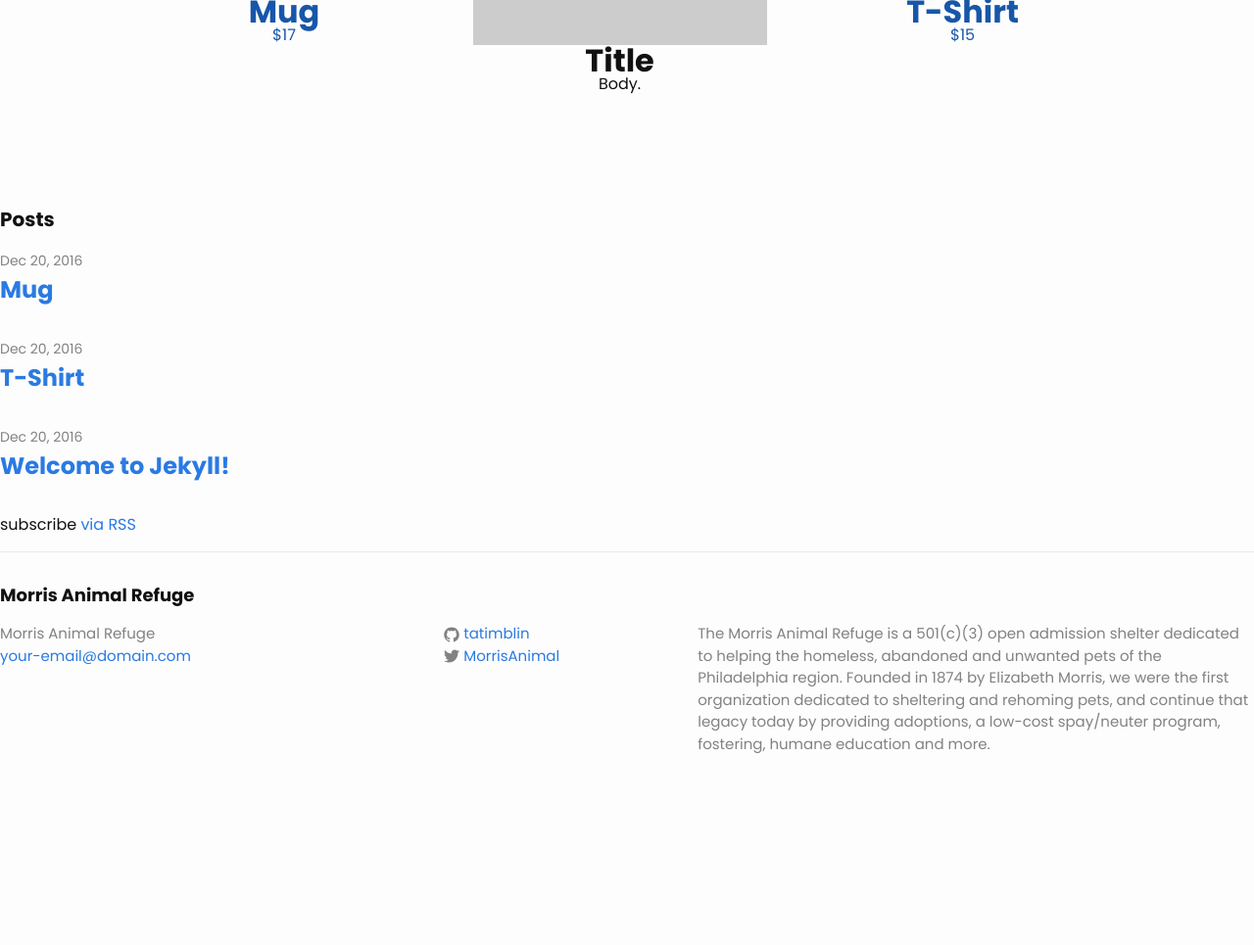
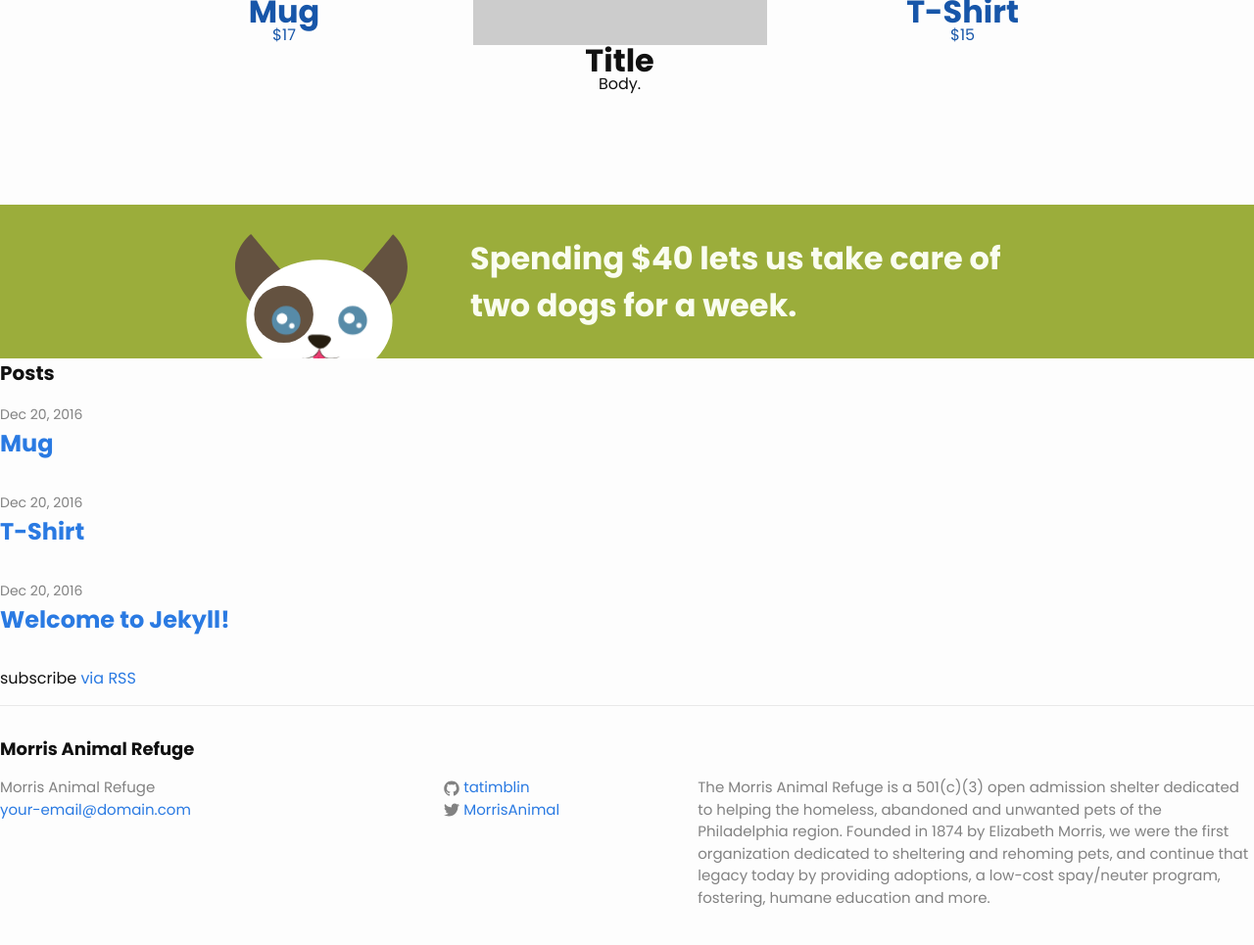
Before and after one commit to tatimblin/morris-jekyll, a Jekyll site: the page built from index.html, in a window 1280 px wide, cut to the strip 619-1607 px from the top of the page. Shown: the top 965 px of the strip at 98% size. Built offline with Jekyll 4.4.1, drawn with Linux system fonts in a browser that asks for light colours; before the commit the page ends 1450 px from its top, so only the background shows below that.

Commit message:
Guilt Banner

```diff
--- /dev/null
+++ b/_includes/banner/guilt.html
@@ -0,0 +1,37 @@
+<div class="banner">
+
+	<div class="banner-content">
+		<div class="banner-content-icon">
+
+<svg id="Layer_1" class="banner-dog" data-name="Layer 1" xmlns="http://www.w3.org/2000/svg" viewBox="0 0 276.27 235.5">
+	<defs>
+		<style>
+			.cls-1{fill:#645240;}.cls-2{fill:#fff;}.cls-3{fill:#578ba8;}.cls-4{fill:#251d10;}.cls-5{fill:#ee3d74;}
+		</style>
+	</defs>
+	<title>jakeDog</title>
+	<path class="cls-1" d="M46.42,166.86s27-42,50.53-47.39c-11.68-13.31-59.6-70.9-59.6-70.9S-25.54,96.9,46.42,166.86Z" transform="translate(-11.9 -48.57)"/>
+	<path class="cls-1 dog-ear" d="M253.58,169.46s-24.95-43.19-47.44-48.92c11.5-13.43,58.75-71.61,58.75-71.61S324.16,99,253.58,169.46Z" transform="translate(-11.9 -48.57)"/>
+	<ellipse class="cls-2" cx="135.1" cy="138.43" rx="117.06" ry="97.07"/>
+	<ellipse class="cls-1" cx="77.93" cy="128.66" rx="47.5" ry="45.77"/>
+	<circle class="cls-3 dog-eye" cx="188.43" cy="138.43" r="23"/><path class="cls-4" d="M133.33,223.35S120,210,138,210s34,.67,24.67,13C148.53,243.49,133.33,223.35,133.33,223.35Z" transform="translate(-11.9 -48.57)"/>
+	<circle class="cls-3 dog-eye" cx="81.76" cy="138.43" r="23"/>
+	<circle class="cls-2 dog-eye" cx="75.1" cy="135.59" r="8.67"/>
+	<circle class="cls-2 dog-eye" cx="90.83" cy="147.1" r="4.18"/>
+	<circle class="cls-2 dog-eye" cx="182.8" cy="134.92" r="8.67"/>
+	<circle class="cls-2 dog-eye" cx="198.54" cy="146.43" r="4.18"/>
+
+	<path id="tounge" class="cls-5" d="M136.94,245.16s-.91,21.18,9.53,21.41,9.91-19.78,9.91-19.78a23.2,23.2,0,0,1-9.69-14.94C145.54,238.7,136.94,245.16,136.94,245.16Z" transform="translate(-11.9 -48.57)"/>
+	<path class="cls-4" d="M146.49,228.09S144.94,258,180,245.23C168.38,247.86,150,253.77,146.49,228.09Z" transform="translate(-11.9 -48.57)"/>
+	<path class="cls-4" d="M147.52,230.21c-1.56,1.21-3.28,19.18-29.12,16.6C130.67,247.88,143.76,247.77,147.52,230.21Z" transform="translate(-11.9 -48.57)"/>
+	<path id="toungeLine" class="cls-4" d="M146.48,240.34s-1.94,14.81-.49,19.53C145.4,256,146.48,240.34,146.48,240.34Z" transform="translate(-11.9 -48.57)"/>
+
+</svg>
+		</div>
+		<div class="banner-content-copy">
+			<h1>
+				Spending $40 lets us take care of two dogs for a week.
+			</h1>
+		</div>
+	</div>
+</div>
--- /dev/null
+++ b/_sass/_banner.scss
@@ -0,0 +1,121 @@
+// General Banner Styles
+
+body {
+}
+
+.banner {
+	width:100%;
+	background: $green;
+	overflow:hidden;
+	&-content {
+		max-width:$content-width;
+		margin:0 auto;
+		display:flex;
+		justify-content:space-between;
+		align-items:center;
+	}
+    img {
+	    width:100%;
+    }
+}
+
+@include media-query($on-palm) {
+    .banner {
+        &-content {
+            flex-direction: column-reverse;
+            &-copy {
+                padding:20px 0 0 0;
+                text-align: center;
+            }
+        }
+    }
+}
+
+.banner-content-icon {
+	animation:
+			banner-dog-peak
+			3s
+			cubic-bezier(0.68, -0.55, 0.265, 1.55)
+			3s
+			1
+			alternate
+			forwards;
+	transform:translateY(100px) scale(1);
+}
+
+.banner-dog {
+		height:150px;
+	.dog-eye {
+		animation:
+			banner-dog-blink
+			4s
+			ease-in-out
+			4s
+			infinite
+			alternate;
+		transform-origin:center;
+		overflow:hidden;
+	}
+	transform:scale(1) rotateZ(0deg) translateY(0);
+	transition: all 400ms cubic-bezier(0.600, 0.270, 0.525, 1.455);
+}
+
+.banner-content-icon:hover .banner-dog{
+	transform:scale(1.15) rotateZ(-10deg) translateY(-15px);
+}
+
+
+
+
+@keyframes banner-dog-peak {
+	0% {
+		transform:translateY(100px);
+	}
+	30% {
+		transform:translateY(30px);
+	}
+	100% {
+		transform:translateY(30px);
+	}
+}
+
+@keyframes banner-dog-blink {
+	0% {
+		transform:rotateX(0deg);
+	}
+	5% {
+		transform:rotateX(90deg);
+	}
+	10% {
+		transform:rotateX(0deg);
+	}
+
+}
+
+@keyframes banner-dog-wiggle {
+	0% {
+		transform:
+			translateY(-40px)
+			translateX(-15px)
+			rotate(0deg);
+	}
+	100% {
+		transform:
+			translateY(-40px)
+			translateX(-15px)
+			rotate(10deg);
+	}
+}
+
+
+
+.banner-content-copy {
+	max-width:70%;
+	h1 {
+		font-family: $base-font-family;
+		font-weight:700;
+		font-size:2em;
+		color: $title-color;
+        margin-bottom: 0; //Set elsewhere
+	}
+}
--- a/_sass/_hero.scss
+++ b/_sass/_hero.scss
@@ -29,3 +29,20 @@
         }
     }
 }
+
+@include media-query($on-palm) {
+    .hero {
+        width: 100%;
+    &-content {
+        width:100% - 10%;
+        padding: 0 5%;
+        flex-direction: column;
+        &-img {
+            display:none;
+        }
+        &-cta {
+
+        }
+    }
+}
+}
--- a/_sass/_staffPick.scss
+++ b/_sass/_staffPick.scss
@@ -1,9 +1,16 @@
 .staff-wrap {
-    width: $content-width;
+    width:100%;
+    max-width: $content-width;
     margin:100px auto;
     display: flex;
     flex-direction: row;
     justify-content: space-between;
+}
+
+@include media-query($on-palm) {
+    .staff-wrap {
+        flex-direction: column;
+    }
 }
 
 .staff-item {
--- a/css/main.scss
+++ b/css/main.scss
@@ -64,5 +64,6 @@
         "layout",
         "syntax-highlighting",
         "hero",
-        "staffPick"
+        "staffPick",
+        "banner"
 ;
--- a/index.html
+++ b/index.html
@@ -25,6 +25,7 @@
 
 <div class="home">
 {% include staffPick.html %}
+{% include banner/guilt.html %}
   <h1 class="page-heading">Posts</h1>
 
   <ul class="post-list">
```
Also changed, not shown: 7 other files.
